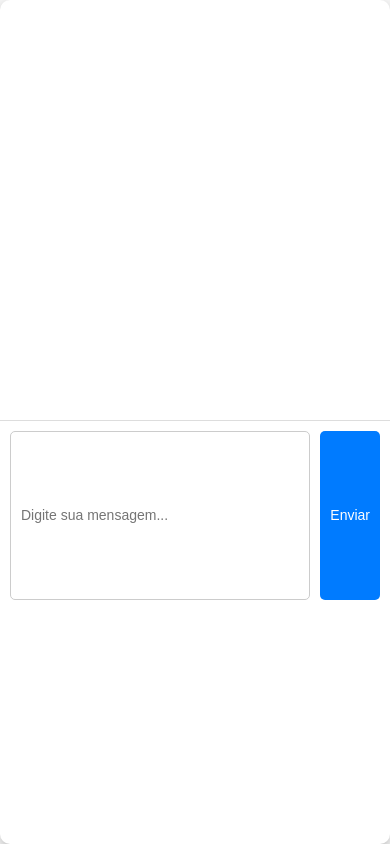
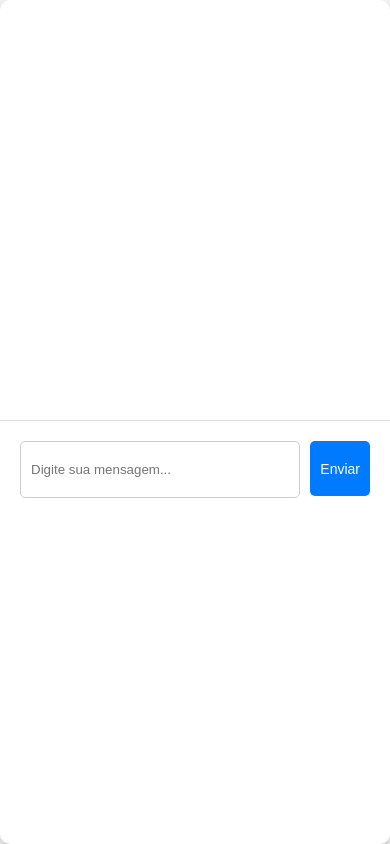
Before and after one commit to Diaseduarda01/projeto-chat-bot, a plain HTML site: page index.html in a window 390 px wide. Drawn offline with Linux system fonts and the light colour scheme.

Commit message:
update telas pequenas

```diff
--- a/style.css
+++ b/style.css
@@ -85,7 +85,7 @@ button {
 /* Responsividade para telas pequenas */
 @media (max-width: 600px) {
     body {
-        height: 100vh; /* Garante que o body ocupe a tela inteira */
+        /* height: 100vh; */
         margin: 0;
     }
 
@@ -99,7 +99,7 @@ button {
     }
 
     .chat-content {
-        height: 80%; /* A área de mensagens ocupa a maior parte da tela */
+        height: 80%;
         overflow-y: auto;
         padding: 10px;
         border-bottom: 1px solid #ddd;
@@ -107,21 +107,19 @@ button {
 
     .input-container {
         display: flex;
-        padding: 10px;
-        height: 20%; /* A área de input ocupa o restante da tela */
+        padding: 20px;
+        height: 10%;
     }
 
-    input {
-        flex: 1;
-        padding: 10px;
-        border: 1px solid #ccc;
-        border-radius: 5px;
-        font-size: 14px;
+
+
+    #user-input {
+        height: 35px;
     }
 
     button {
         margin-left: 10px;
-        padding: 10px;
+        height: 55px;
         border: none;
         background: #007bff;
         color: white;
```
